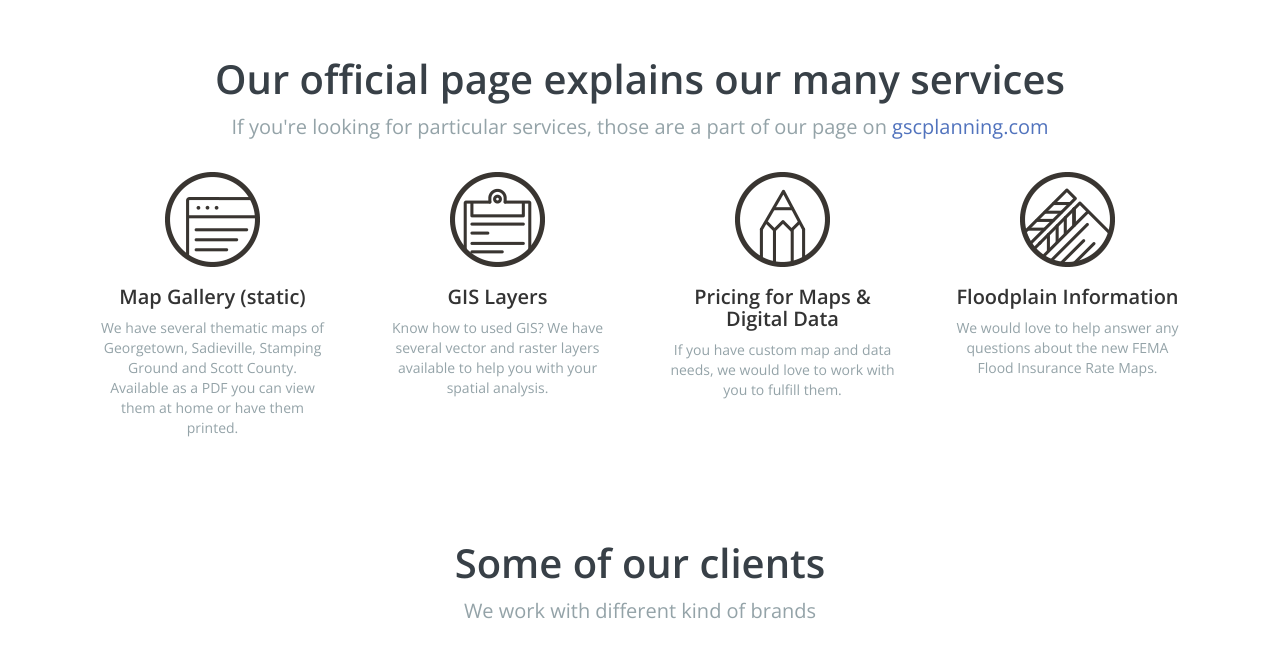
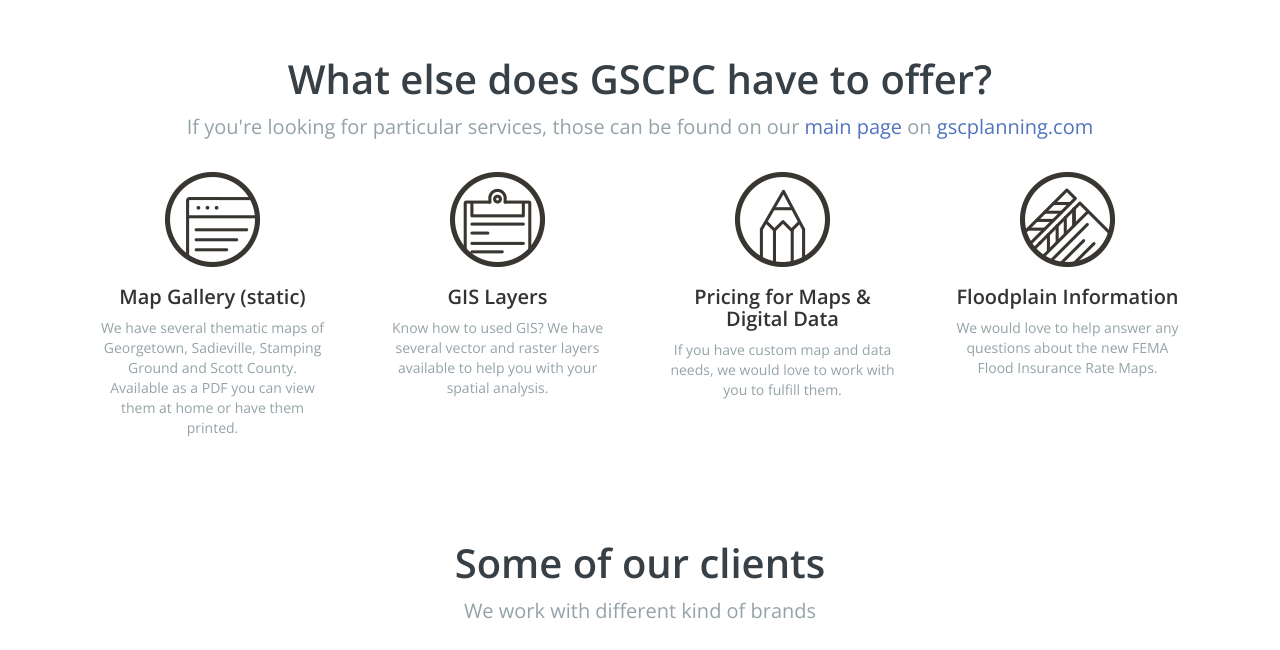
Before and after one commit to gscpcgis/gscpcgis.github.io, a plain HTML site: page index.html in a window 1280 px wide. Shown: the part 1492-2142 px from the top of the page. Drawn offline with nearby package versions, Linux system fonts and the light colour scheme.

Commit message:
slight change to features explanation

```diff
--- a/index.html
+++ b/index.html
@@ -60,8 +60,8 @@
 		</section><! --/section -->
 
 		<div class="section-title">
-			<h2>Our official page explains our many services</h2>
-			<h4>If you're looking for particular services, those are a part of our page on <a href="http://www.gscplanning.com/">gscplanning.com</a></h4>
+			<h2>What else does GSCPC have to offer?</h2>
+			<h4>If you're looking for particular services, those can be found on our <a href="http://www.gscplanning.com/gis.htm">main page</a> on <a href="http://www.gscplanning.com/">gscplanning.com</a></h4>
 		</div>
 
 		<section class="row features">
```
